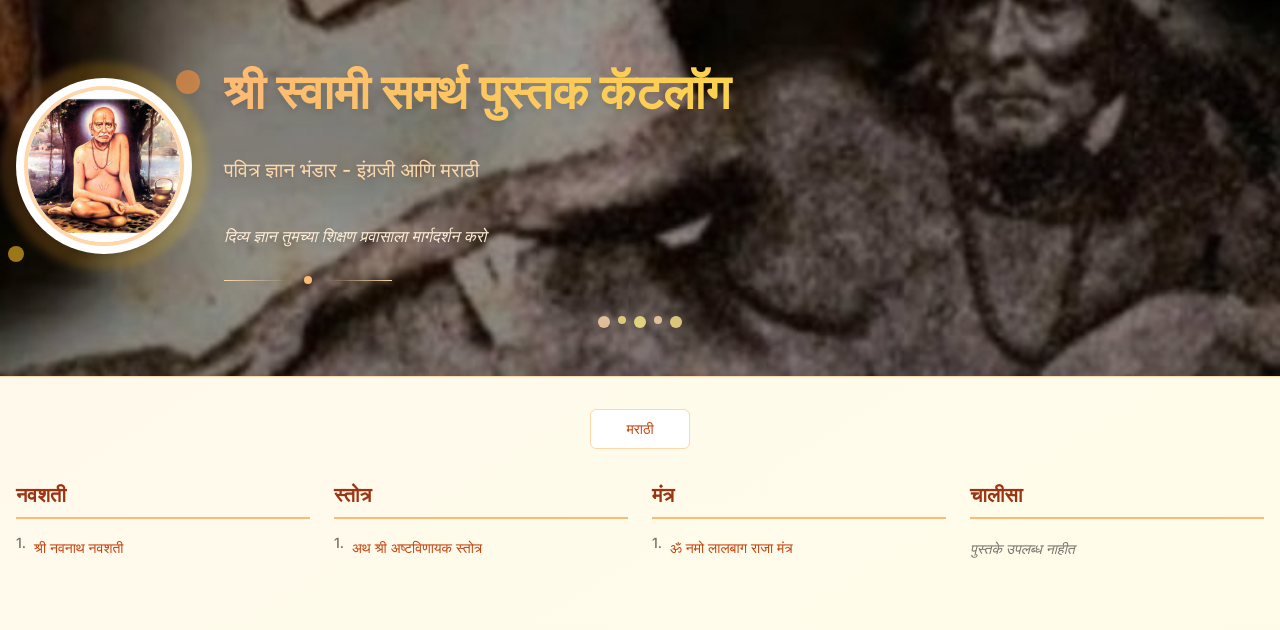
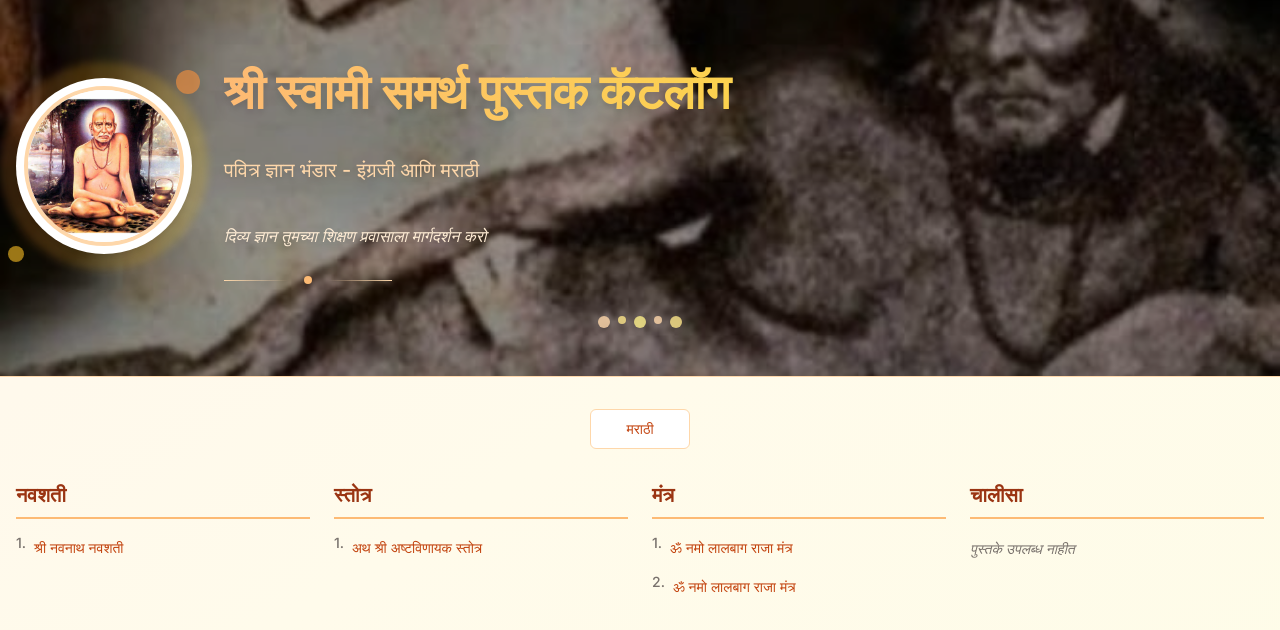
Before and after one commit to Kundan268/swami, a Next.js app: page / in a window 1280 px wide. Shown: the top 630 px of the page. Built offline with nearby package versions, Linux system fonts and the light colour scheme.

Commit message:
testing change 13-01

```diff
--- a/public/data/index.json
+++ b/public/data/index.json
@@ -16,5 +16,11 @@
     "title": { "en": "Om namoh lalbaug raja mantra", "mr": "ॐ नमो लालबाग राजा मंत्र" },
     "category": "mantra",
     "translations": { "en": "1FqbffHpKkILqVwDKzwej6uYiFtkZPybk", "mr": "1FqbffHpKkILqVwDKzwej6uYiFtkZPybk" }
+  },
+  {
+    "id": "Ath prarthana",
+    "title": { "en": "Ath prarthana", "mr": "ॐ नमो लालबाग राजा मंत्र" },
+    "category": "mantra",
+    "translations": { "en": "1NvxIADMNq_6Iu6gsyXZPcTKTz8hEHPst", "mr": "1NvxIADMNq_6Iu6gsyXZPcTKTz8hEHPst" }
   }
 ]
--- a/src/components/Header.tsx
+++ b/src/components/Header.tsx
@@ -11,7 +11,7 @@ export function Header({ language }: HeaderProps) {
   const headerContent = {
     en: {
       title: 'Shri Swami Samarth Book Catalog',
-      subtitle: 'hello ji - English & Marathi',
+      subtitle: 'Sacred Knowledge Repository - English & Marathi',
       blessing: 'May the divine wisdom guide your learning journey'
     },
     mr: {
```
